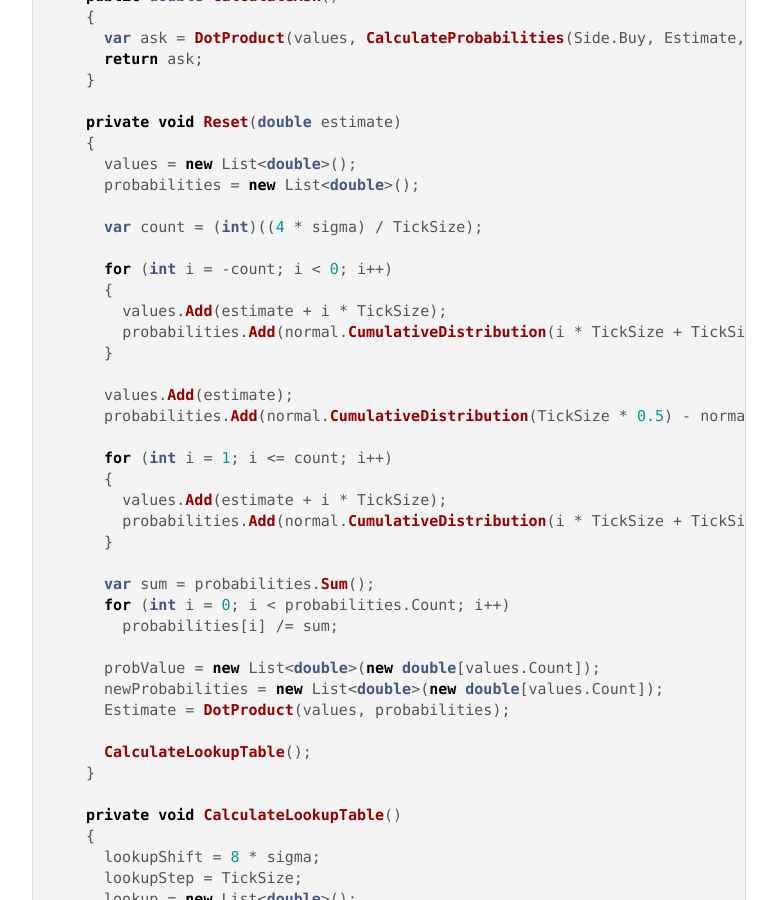
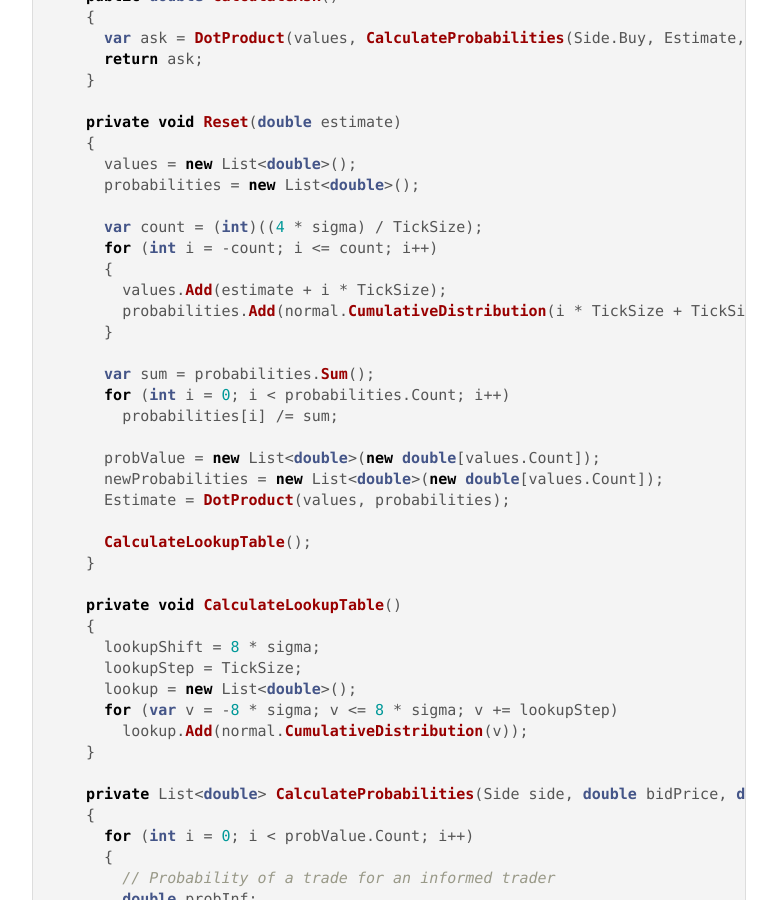
Before and after one commit to trenki2/trenki2.github.io, a Jekyll site: the page built from _posts/2018-10-10-trading-bitcoin.md, in a window 1280 px wide and 900 px high, scrolled down 3359 px. Shown: the whole window, without its empty margins (251-1028 px from the left). Built offline with Jekyll 4.4.1, drawn with Linux system fonts in a browser that asks for light colours.

Commit message:
Update code

```diff
--- a/_posts/2018-10-10-trading-bitcoin.md
+++ b/_posts/2018-10-10-trading-bitcoin.md
@@ -137,17 +137,7 @@ namespace ArgonTrader.Strategies
       probabilities = new List<double>();
 
       var count = (int)((4 * sigma) / TickSize);
-
-      for (int i = -count; i < 0; i++)
-      {
-        values.Add(estimate + i * TickSize);
-        probabilities.Add(normal.CumulativeDistribution(i * TickSize + TickSize * 0.5) - normal.CumulativeDistribution(i * TickSize - TickSize * 0.5));
-      }
-
-      values.Add(estimate);
-      probabilities.Add(normal.CumulativeDistribution(TickSize * 0.5) - normal.CumulativeDistribution(- TickSize * 0.5));
-
-      for (int i = 1; i <= count; i++)
+      for (int i = -count; i <= count; i++)
       {
         values.Add(estimate + i * TickSize);
         probabilities.Add(normal.CumulativeDistribution(i * TickSize + TickSize * 0.5) - normal.CumulativeDistribution(i * TickSize - TickSize * 0.5));
```
